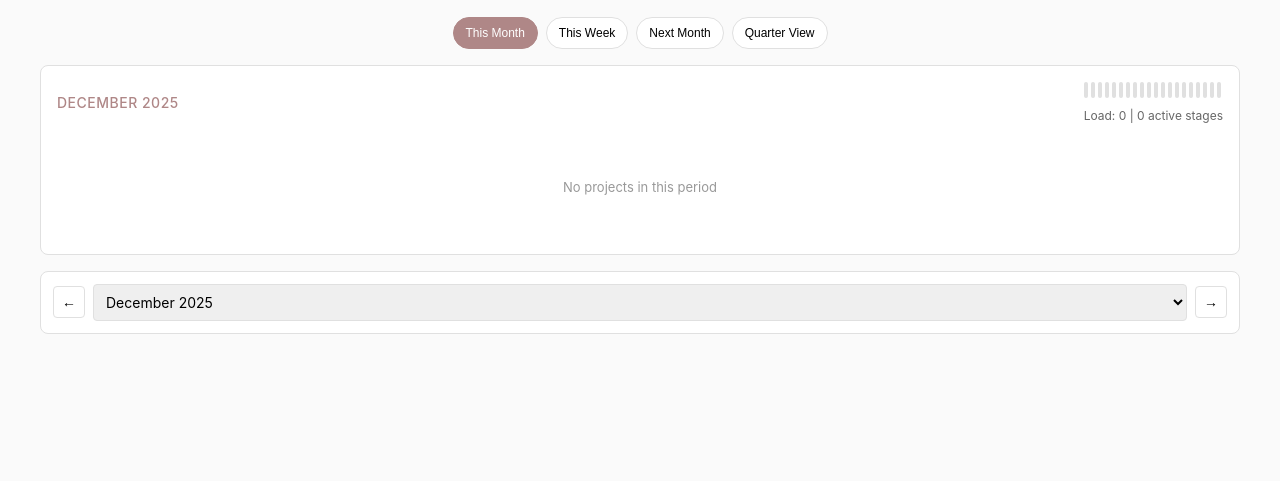
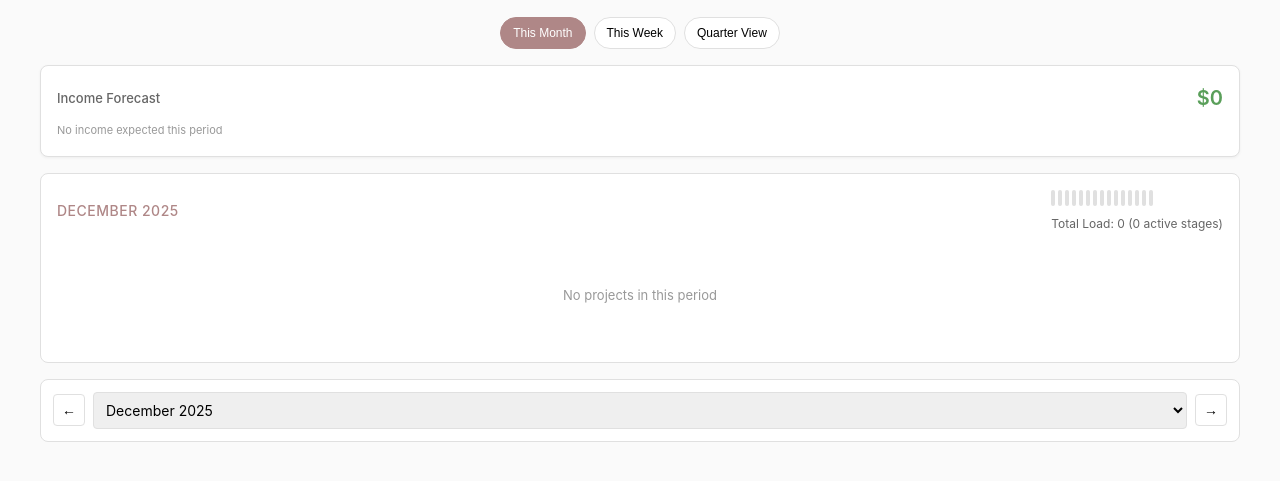
Before and after one commit to thelumenco/planner, a plain HTML site: page index.html in a window 1280 px wide. Shown: the part 203-684 px from the top of the page. Drawn offline with Linux system fonts and the light colour scheme.

Commit message:
Update index.html

```diff
--- a/index.html
+++ b/index.html
@@ -139,6 +139,15 @@
             background: #AF8787;
             color: white;
             border-color: #AF8787;
+        }
+
+        .income-forecast-card {
+            background: white;
+            border: 1px solid #e0e0e0;
+            border-radius: 8px;
+            padding: 16px;
+            margin-bottom: 16px;
+            box-shadow: 0 1px 3px rgba(0,0,0,0.05);
         }
 
         .current-period {
@@ -680,8 +689,15 @@
     <div class="quick-views">
         <button class="quick-view-btn active" data-view="current-month" onclick="selectQuickView('current-month')">This Month</button>
         <button class="quick-view-btn" data-view="current-week" onclick="selectQuickView('current-week')">This Week</button>
-        <button class="quick-view-btn" data-view="next-month" onclick="selectQuickView('next-month')">Next Month</button>
         <button class="quick-view-btn" data-view="quarter" onclick="selectQuickView('quarter')">Quarter View</button>
+    </div>
+
+    <div class="income-forecast-card" id="incomeForecastCard">
+        <div style="display: flex; justify-content: space-between; align-items: center; margin-bottom: 8px;">
+            <div style="font-size: 13px; font-weight: 500; color: #666;">Income Forecast</div>
+            <div style="font-size: 20px; font-weight: 600; color: #5a9f5a;" id="incomeAmount">$0</div>
+        </div>
+        <div style="font-size: 11px; color: #999;" id="incomeBreakdown"></div>
     </div>
 
     <div class="current-period" id="currentPeriod">
@@ -809,7 +825,10 @@
                         <span>Danger Load:</span>
                         <input type="number" id="dangerThreshold" value="15" min="1">
                     </div>
-                    <p style="font-size: 12px; color: #999; margin-top: 8px;">These determine when you'll see warnings about being overloaded.</p>
+                    <p style="font-size: 12px; color: #999; margin-top: 8px;">
+                        Warning/Danger thresholds color-code your load bars. The Danger threshold also sets the max number of load bars displayed.
+                        <br><strong>Load Calculation:</strong> All overlapping stages are added together (e.g., Onboarding load 2 + Groundwork load 3 = Total load 5).
+                    </p>
                 </div>
             </div>
 
@@ -1163,8 +1182,13 @@
             return { totalIncome, expectedPayments };
         }
 
-        function renderLoadIndicator(container, load, maxBars = 20) {
+        function renderLoadIndicator(container, load, maxBars = null) {
             container.innerHTML = '';
+
+            // Use dangerThreshold as max if not specified
+            if (maxBars === null) {
+                maxBars = settings.dangerThreshold || 15;
+            }
 
             for (let i = 0; i < maxBars; i++) {
                 const bar = document.createElement('div');
@@ -1189,6 +1213,9 @@
             const periodProjects = document.getElementById('currentPeriodProjects');
             const loadIndicator = document.getElementById('periodLoadIndicator');
             const loadSummary = document.getElementById('loadSummary');
+            const incomeForecastCard = document.getElementById('incomeForecastCard');
+            const incomeAmount = document.getElementById('incomeAmount');
+            const incomeBreakdown = document.getElementById('incomeBreakdown');
 
             let startDate, endDate, title;
 
@@ -1217,11 +1244,34 @@
                 const { totalIncome, expectedPayments } = calculatePeriodIncome(startDate, endDate);
                 renderLoadIndicator(loadIndicator, totalLoad);
 
-                const incomeText = totalIncome > 0 ? ` | Income: $${totalIncome.toLocaleString()}` : '';
-                loadSummary.textContent = `Load: ${totalLoad} | ${activeStages.length} active stage${activeStages.length !== 1 ? 's' : ''}${incomeText}`;
+                loadSummary.textContent = `Total Load: ${totalLoad} (${activeStages.length} active stage${activeStages.length !== 1 ? 's' : ''})`;
+                loadSummary.title = activeStages.length > 0 ? 'Stages: ' + activeStages.map(s => `${s.projectName} - ${s.stageName} (${s.load})`).join(', ') : '';
+
+                // Update income forecast card
+                incomeAmount.textContent = `$${totalIncome.toLocaleString()}`;
+
+                // Create breakdown
+                const retainerCount = expectedPayments.filter(p => p.description === 'Monthly Retainer').length;
+                const oneTimeCount = expectedPayments.filter(p => p.description !== 'Monthly Retainer').length;
+
+                const breakdownParts = [];
+                if (retainerCount > 0) {
+                    breakdownParts.push(`${retainerCount} retainer${retainerCount !== 1 ? 's' : ''}`);
+                }
+                if (oneTimeCount > 0) {
+                    breakdownParts.push(`${oneTimeCount} payment${oneTimeCount !== 1 ? 's' : ''}`);
+                }
+
+                incomeBreakdown.textContent = breakdownParts.length > 0 ? breakdownParts.join(' + ') : 'No income expected this period';
+
+                // Show/hide card based on view
+                incomeForecastCard.style.display = 'block';
 
                 const periodProjectsData = getProjectsForDateRange(startDate, endDate);
                 renderProjectList(periodProjects, periodProjectsData, startDate, endDate);
+            } else {
+                // Hide income card in quarter view
+                incomeForecastCard.style.display = 'none';
             }
         }
 
```
